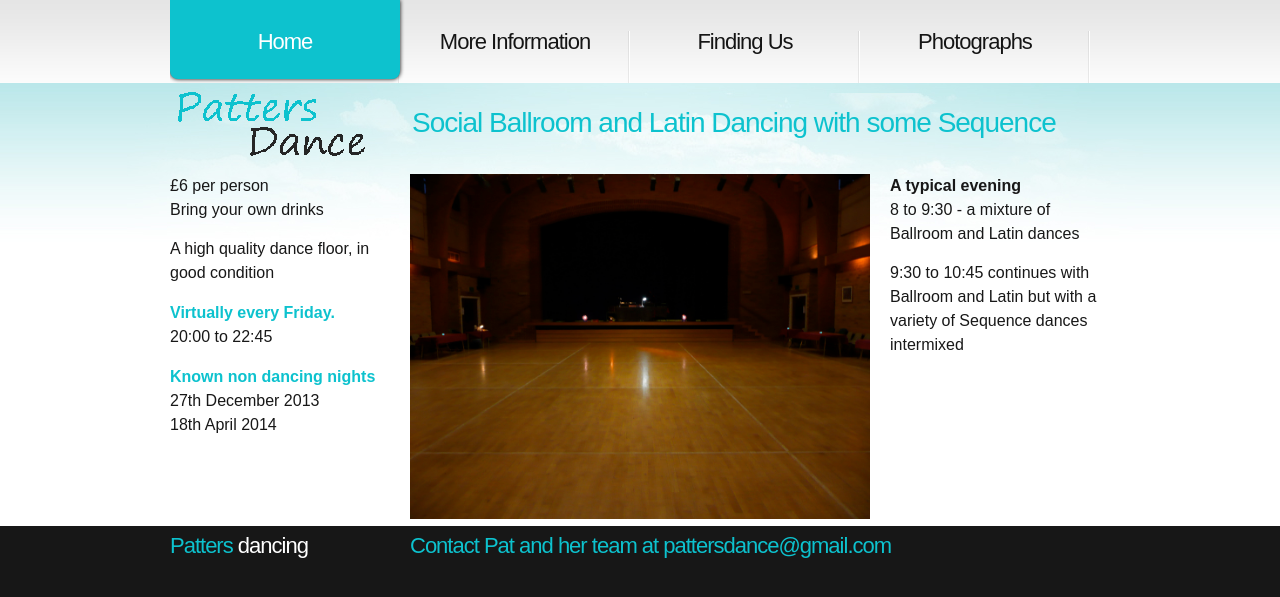
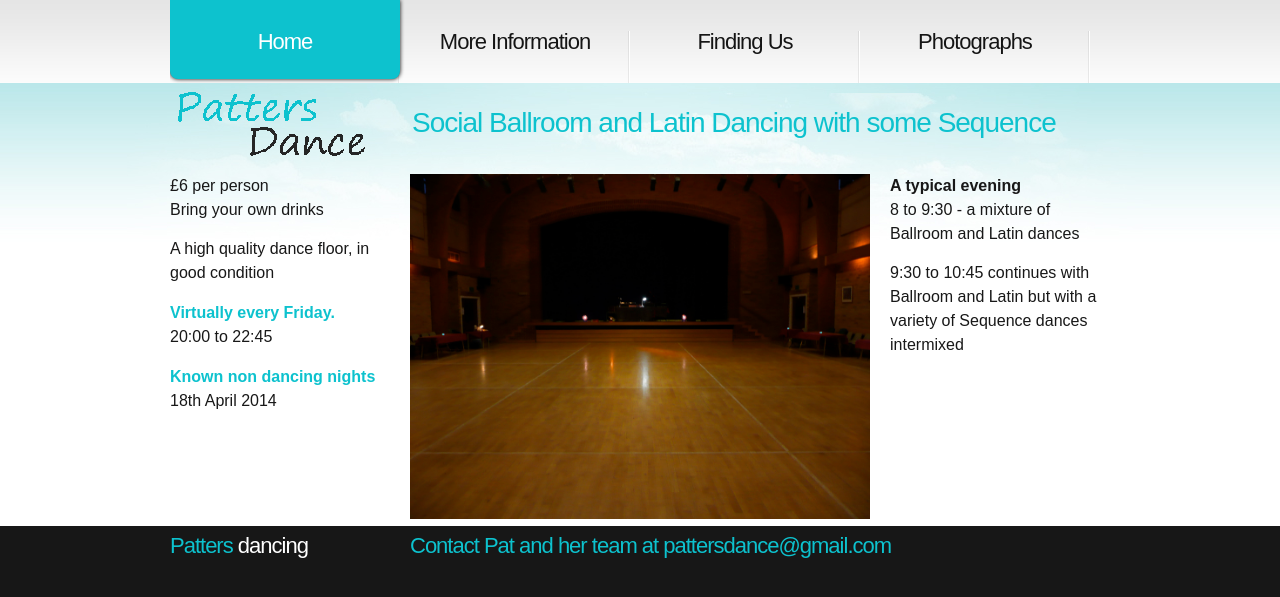
Before and after one commit to ramsayd/patters, a Jekyll site: the page built from 00_index.md, in a window 1280 px wide. Shown: the top 597 px of the page. Built offline with Jekyll 4.4.1, drawn with Linux system fonts in a browser that asks for light colours.

Commit message:
Update 00_index.md

```diff
--- a/00_index.md
+++ b/00_index.md
@@ -11,7 +11,6 @@ permalink: "index.html"
 	<dt class="heading-text">Virtually every Friday.</dt>
 	<dt>20:00 to 22:45</dt>
 	<dt class="heading-text non-dancing">Known non dancing nights</dt>
-	<dt>27th December 2013</dt>
 	<dt>18th April 2014</dt></dl>
 
 
```
